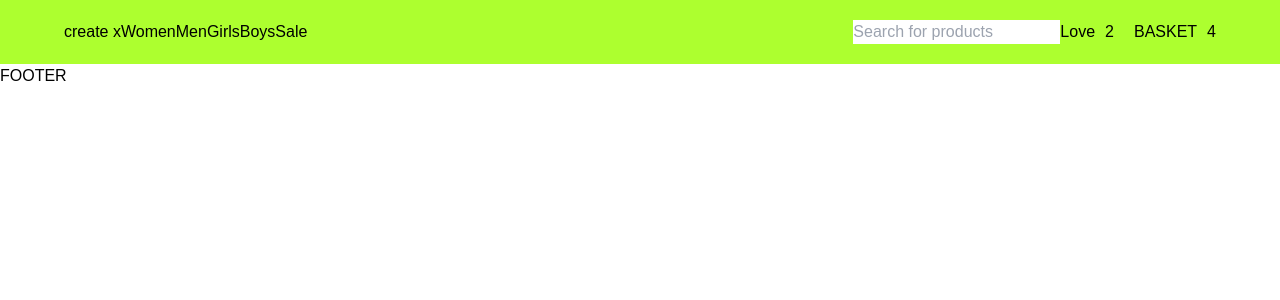
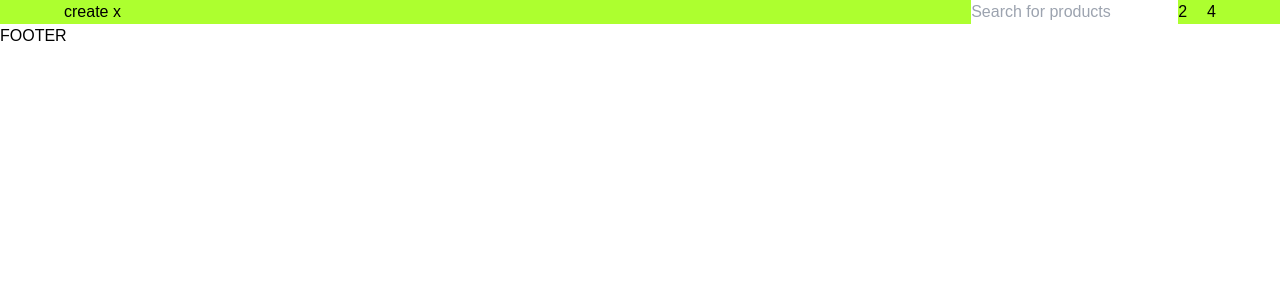
Before and after one commit to eldorado-22/commerce_group, a React (Create React App) app: page / in a window 1280 px wide. Shown: the top 300 px of the page. Built offline with nearby package versions, Linux system fonts and the light colour scheme.

Commit message:
commerce_header_commit (#3)

```diff
--- a/src/components/Header/index.jsx
+++ b/src/components/Header/index.jsx
@@ -10,23 +10,23 @@ const Header = () => {
                     <div className="header-text">
                         <h1>create x</h1>
                         <nav className="navbar">
-                            <a href="#">Women</a>
+                            {/* <a href="#">Women</a>
                             <a href="#">Men</a>
                             <a href="#">Girls</a>
                             <a href="#">Boys</a>
-                            <a href="#">Sale</a>
+                            <a href="#">Sale</a> */}
                         </nav>
                     </div>
                     <div className="header-input">
                         <input type="search" placeholder='Search for products' />
                         <div className="logos">
                          <div className="love">
-                            <span>Love</span>
+                            {/* <span>Love</span> */}
                             <span>2</span>
                             </div>
                             <div className="line"></div>
                             <div className="basket">
-                            <span>BASKET</span>
+                            {/* <span>BASKET</span> */}
                             <h2>4</h2>
                             </div>
                         </div>
--- a/src/components/Header/style.css
+++ b/src/components/Header/style.css
@@ -1,6 +1,6 @@
 #header{
     background: greenyellow;
-    padding: 20px 0;
+    /* padding: 20px 0; */
 }
 .header{
     display: flex;
```
